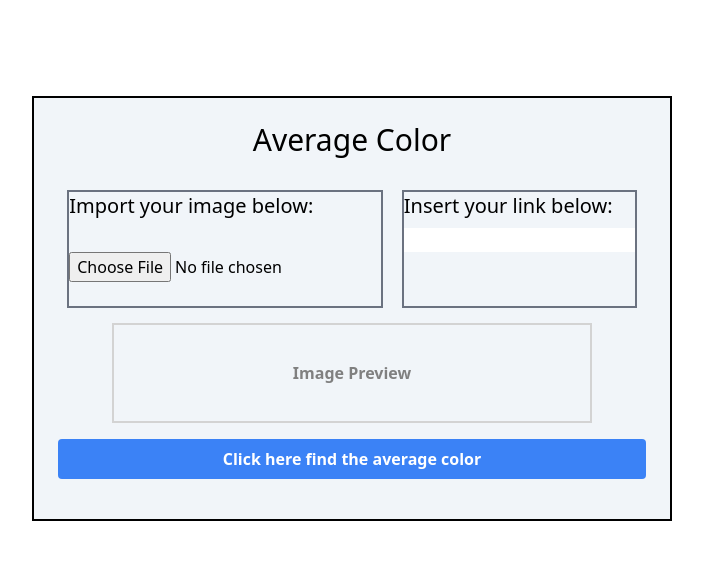
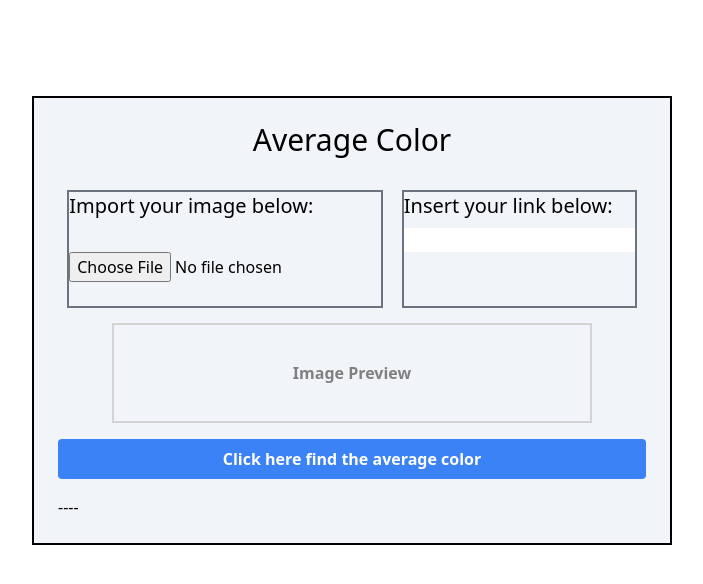
Before and after one commit to ChenBri/Average-Color, a Vue app: page / in a window 1280 px wide. Shown: the top 584 px of the page, without its empty margins (288-991 px from the left). Built offline with nearby package versions, Linux system fonts and the light colour scheme.

Commit message:
Added Color Palette Base

```diff
--- a/package.json
+++ b/package.json
@@ -9,7 +9,8 @@
   },
   "dependencies": {
     "core-js": "^3.8.3",
-    "vue": "^3.2.13"
+    "vue": "^3.2.13",
+    "vue-script-component": "^0.1.7"
   },
   "devDependencies": {
     "@babel/core": "^7.12.16",
--- a/src/components/ColorContainer.vue
+++ b/src/components/ColorContainer.vue
@@ -1,4 +1,5 @@
 <template>
+
   <div
     v-if="firstTrigger === true"
     :style="{ backgroundColor: HEX }"
@@ -18,11 +19,15 @@
     <div class="h-[50px] content-center">{{ RGB }}</div>
     <div class="h-[50px] content-center">{{ HEX }}</div>
     <div class="h-[50px] content-center">{{ HSL }}</div>
+
   </div>
 </template>
 
 <script>
+
+
 export default {
+
   data() {
     return {
       RGB: "",
--- a/src/components/OpenPicture.vue
+++ b/src/components/OpenPicture.vue
@@ -1,4 +1,5 @@
 <template>
+
   <section>
     <div class="flex flex-cols justify-around">
       <div class="border-2 border-gray-500">
@@ -62,15 +63,23 @@
         :RGBcolor="RGBcolor"
         :firstTrigger="firstTrigger"
       ></color-container>
+
+      {{theArray[0]}}-{{theArray[1]}}-{{theArray[1]}}-{{theArray[3]}}-{{theArray[4]}}
+
+
     </div>
   </section>
 </template>
 
 <script>
+
 import ColorContainer from "./ColorContainer.vue";
+
+
 export default {
   components: {
     ColorContainer,
+
   },
 
   data() {
@@ -83,6 +92,7 @@ export default {
       firstTrigger: false, // Enable ColorContainer.vue after the first click on the button
       active: "none",
       validimg: false,
+      theArray: []
     };
   },
 
@@ -141,6 +151,7 @@ export default {
       this.widthX = file.naturalWidth;
       this.heightY = file.naturalHeight;
       var that = this;
+      var imageArray;
 
       if (this.file && this.active == "file") {
         this.firstTrigger = true;
@@ -149,7 +160,7 @@ export default {
         reader.addEventListener("load", function () {
           ctx.drawImage(file, 0, 0, that.widthX, that.heightY);
 
-          var imageArray = ctx.getImageData(
+          imageArray = ctx.getImageData(
             0,
             0,
             that.widthX,
@@ -159,6 +170,7 @@ export default {
           var count = 0;
           var i = -4;
           var length = imageArray.length;
+          that.theArray = imageArray;
 
           while ((i += 5 * 4) < length) {
             count++;
@@ -180,7 +192,7 @@ export default {
 
         img.onload = function () {
           ctx.drawImage(img, 0, 0, that.widthX, that.heightY);
-          var imageArray = ctx.getImageData(
+          imageArray = ctx.getImageData(
             0,
             0,
             that.widthX,
@@ -190,6 +202,9 @@ export default {
           var count = 0;
           var i = -4;
           var length = imageArray.length;
+          that.theArray = imageArray;
+
+
 
           while ((i += 5 * 4) < length) {
             count++;
@@ -205,6 +220,8 @@ export default {
         };
         img.crossOrigin = "anonymous";
         img.src = this.url;
+
+
       }
     },
 
@@ -219,6 +236,10 @@ export default {
 
       this.active = src;
     },
+
+    createPalette(){
+      console.log('Help me');
+    }
   },
 
   watch: {
@@ -226,6 +247,10 @@ export default {
       this.url = this.url.replace(/\s/g, "");
       this.getFile("url");
     },
+
+    theArray(){
+       this.createPalette();
+    }
   },
 };
 </script>
```
Also changed, not shown: 1 other file (tests, documents, lock files or other folders).
